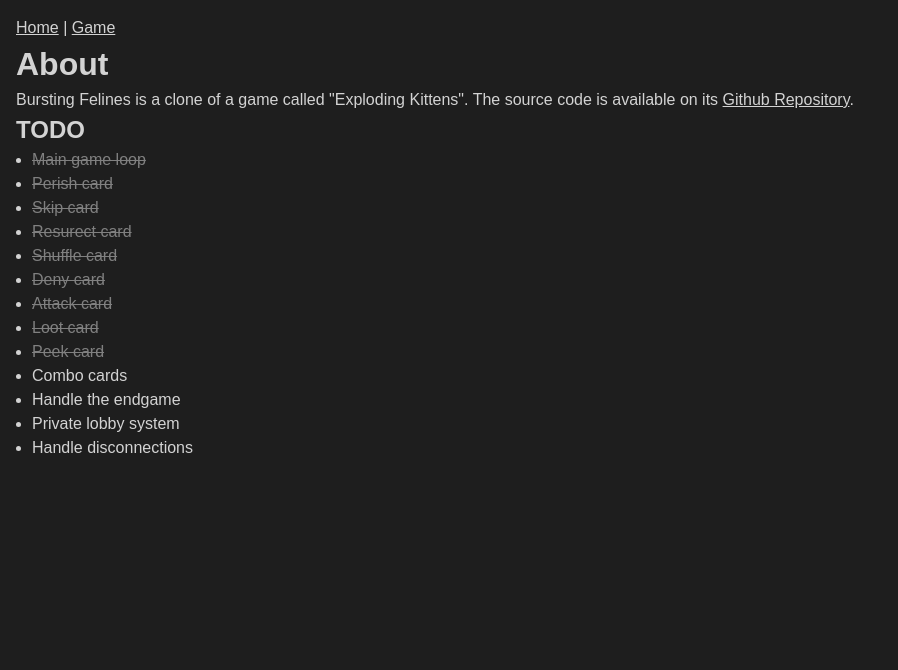
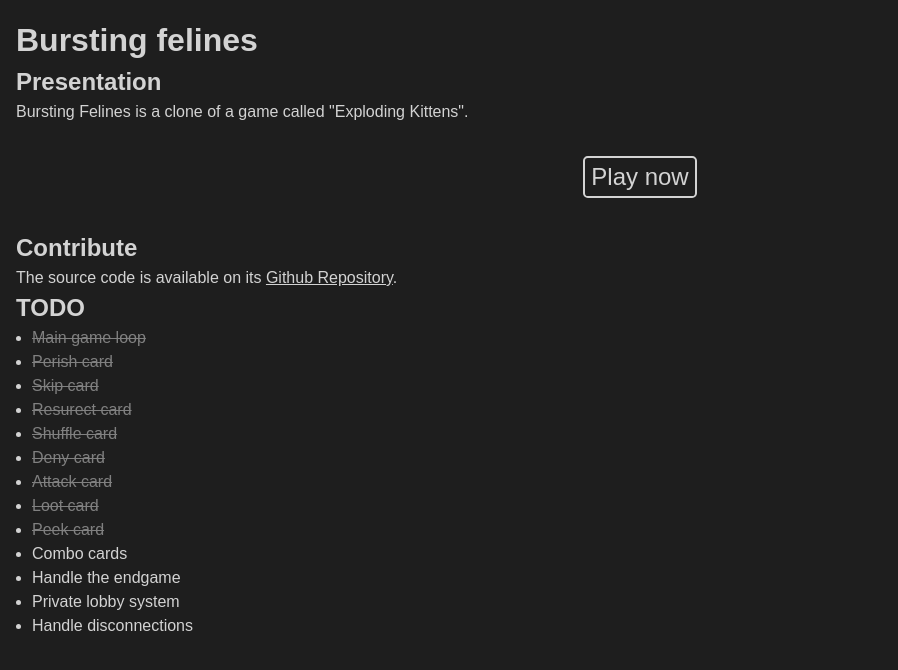
Before and after one commit to 3-Devs-1-Bug/bursting-felines, a Vue app in the folder app/: page / in a window 1280 px wide. Shown: the top 670 px of the page, without its empty margins (0-898 px from the left). Built offline with nearby package versions, Linux system fonts and the light colour scheme; no server answers; a small style sheet from the web is missing.

Commit message:
Slightly improve UI (#32)
- Explicit "play now" button on homepage
- Remove nav, useless for now

```diff
--- a/app/src/App.vue
+++ b/app/src/App.vue
@@ -1,8 +1,4 @@
 <template>
-  <nav>
-    <router-link to="/">Home</router-link> |
-    <router-link to="/game/123">Game</router-link>
-  </nav>
   <router-view />
 </template>
 
--- a/app/src/components/Button.vue
+++ b/app/src/components/Button.vue
@@ -1,8 +1,27 @@
 <template>
-  <button class="Button" v-bind="$attrs">
+  <button :class="['Button', `Button--${size}`]" v-bind="$attrs">
     <slot />
   </button>
 </template>
+
+<script>
+const sizes = {
+  small: "small",
+  large: "large"
+};
+
+export default {
+  name: "Button",
+  props: {
+    size: {
+      type: String,
+      default: sizes.small,
+      required: false,
+      validator: size => Object.values(sizes).indexOf(size) > -1
+    }
+  }
+};
+</script>
 
 <style lang="scss">
 @import "../styles/variables";
@@ -18,5 +37,10 @@
   &:disabled {
     color: adjust-color($color: $color-primary, $lightness: -50%);
   }
+
+  &.Button--large {
+    min-height: 1.5em;
+    font-size: 1.5em;
+  }
 }
 </style>
--- a/app/src/views/Game.vue
+++ b/app/src/views/Game.vue
@@ -1,9 +1,5 @@
 <template>
-  <div>This is the game page</div>
-
   <Button @click="resetGame">Reset game</Button>
-
-  <hr />
 
   <template v-if="gameState">
     <Opponents :players="opponents" />
@@ -61,7 +57,9 @@
   <template v-if="isDebug">
     <hr />
     <div>
-    {{ `Card validated in ${submitTimeLeft}, is submitting: ${isSubmitting}` }}
+      {{
+        `Card validated in ${submitTimeLeft}, is submitting: ${isSubmitting}`
+      }}
     </div>
     <code>
       <pre>{{ roomJson }}</pre>
--- a/app/src/views/Home.vue
+++ b/app/src/views/Home.vue
@@ -4,10 +4,21 @@
     whole view in a single element.
   -->
   <div>
-    <h1>About</h1>
+    <h1>Bursting felines</h1>
+    <h2>Presentation</h2>
     <p>
-      Bursting Felines is a clone of a game called "Exploding Kittens". The
-      source code is available on its
+      Bursting Felines is a clone of a game called "Exploding Kittens".
+    </p>
+    <div class="play">
+      <router-link to="/game/123">
+        <Button size="large">
+          Play now
+        </Button>
+      </router-link>
+    </div>
+    <h2>Contribute</h2>
+    <p>
+      The source code is available on its
       <a href="https://github.com/3-Devs-1-Bug/bursting-felines">
         Github Repository</a
       >.
@@ -33,8 +44,12 @@
 </template>
 
 <script>
+import Button from "../components/Button";
 export default {
-  name: "Home"
+  name: "Home",
+  components: {
+    Button
+  }
 };
 </script>
 
@@ -48,4 +63,11 @@
     text-decoration: line-through;
   }
 }
+.play {
+  padding: 2em 0;
+  display: flex;
+  display: flex;
+  justify-content: center;
+  align-items: center;
+}
 </style>
```
